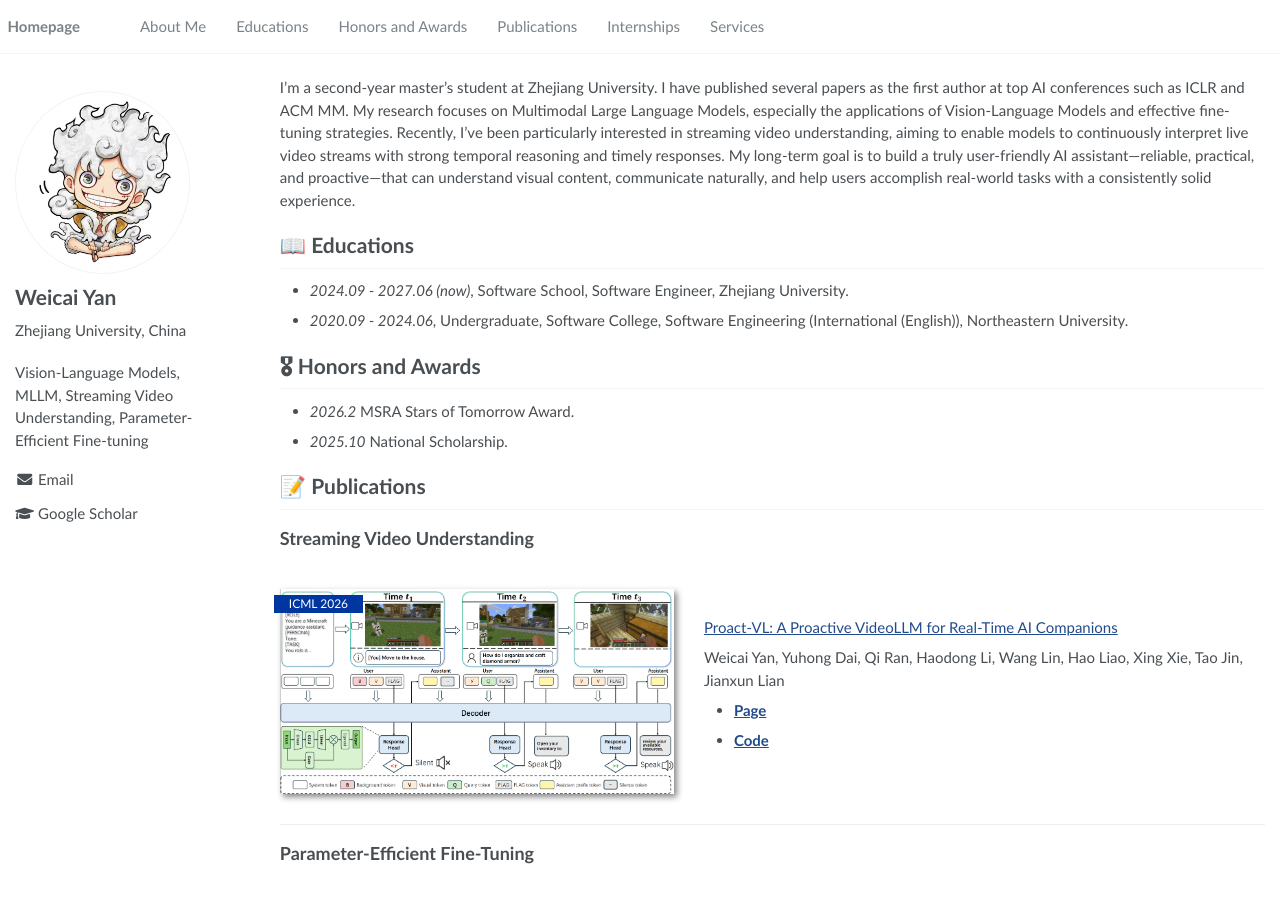
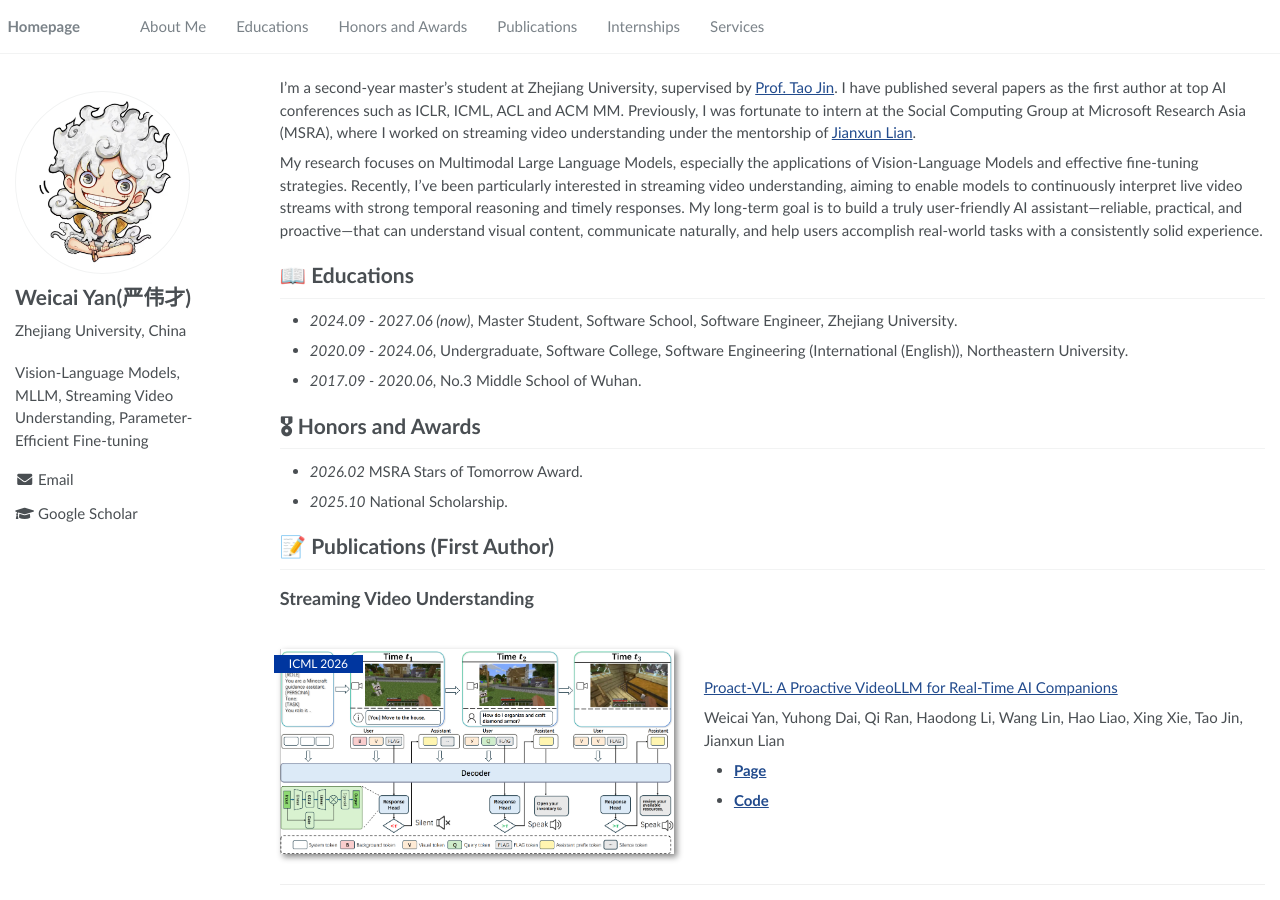
Before and after one commit to Kelvin-ywc/Kelvin-ywc.github.io, a Jekyll site: the page built from _pages/about.md, in a window 1280 px wide and 900 px high. Built offline with Jekyll 4.4.1, drawn with Linux system fonts in a browser that asks for light colours.

Commit message:
update 260502

```diff
--- a/_config.yml
+++ b/_config.yml
@@ -21,7 +21,7 @@ baidu_site_verification  :  # get baidu_site_verification from https://ziyuan.ba
 
 # Site Author
 author:
-  name             : "Weicai Yan"
+  name             : "Weicai Yan(严伟才)"
   avatar           : "images/my_avatar.jpg"
   bio              : "Zhejiang University, China"
   location         :
--- a/_pages/about.md
+++ b/_pages/about.md
@@ -17,7 +17,9 @@ redirect_from:
 
 <span class='anchor' id='about-me'></span>
 
-I’m a second-year master’s student at Zhejiang University. I have published several papers as the first author at top AI conferences such as ICLR and ACM MM. My research focuses on Multimodal Large Language Models, especially the applications of Vision-Language Models and effective fine-tuning strategies. Recently, I’ve been particularly interested in streaming video understanding, aiming to enable models to continuously interpret live video streams with strong temporal reasoning and timely responses. My long-term goal is to build a truly user-friendly AI assistant—reliable, practical, and proactive—that can understand visual content, communicate naturally, and help users accomplish real-world tasks with a consistently solid experience.
+I’m a second-year master’s student at Zhejiang University, supervised by [Prof. Tao Jin](https://person.zju.edu.cn/31402183). I have published several papers as the first author at top AI conferences such as ICLR, ICML, ACL and ACM MM. Previously, I was fortunate to intern at the Social Computing Group at Microsoft Research Asia (MSRA), where I worked on streaming video understanding under the mentorship of [Jianxun Lian](https://www.microsoft.com/en-us/research/people/jialia/).
+
+My research focuses on Multimodal Large Language Models, especially the applications of Vision-Language Models and effective fine-tuning strategies. Recently, I’ve been particularly interested in streaming video understanding, aiming to enable models to continuously interpret live video streams with strong temporal reasoning and timely responses. My long-term goal is to build a truly user-friendly AI assistant—reliable, practical, and proactive—that can understand visual content, communicate naturally, and help users accomplish real-world tasks with a consistently solid experience.
 
 
 <!-- # 🔥 News
@@ -25,14 +27,15 @@ I’m a second-year master’s student at Zhejiang University. I have published
 - *2022.02*: &nbsp;🎉🎉 Lorem ipsum dolor sit amet, consectetur adipiscing elit. Vivamus ornare aliquet ipsum, ac tempus justo dapibus sit amet.  -->
 
 # 📖 Educations
-- *2024.09 - 2027.06 (now)*, Software School, Software Engineer, Zhejiang University.
+- *2024.09 - 2027.06 (now)*, Master Student, Software School, Software Engineer, Zhejiang University.
 - *2020.09 - 2024.06*, Undergraduate, Software College, Software Engineering (International (English)), Northeastern University.
+- *2017.09 - 2020.06*, No.3 Middle School of Wuhan.
 
 # 🎖 Honors and Awards
-- *2026.2* MSRA Stars of Tomorrow Award.
+- *2026.02* MSRA Stars of Tomorrow Award.
 - *2025.10* National Scholarship.
 
-# 📝 Publications
+# 📝 Publications (First Author)
 
 ## Streaming Video Understanding
 <div class='paper-box'><div class='paper-box-image'><div><div class="badge">ICML 2026</div><img src='images/proact-vl/framework.png' alt="sym" width="100%"></div></div>
```
